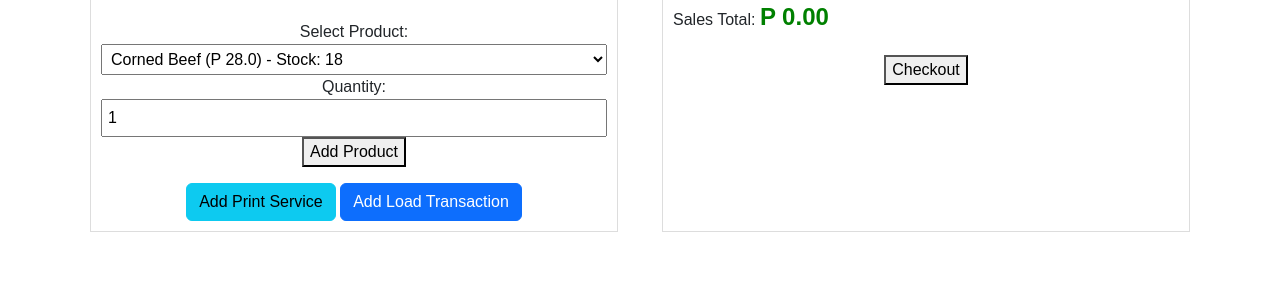
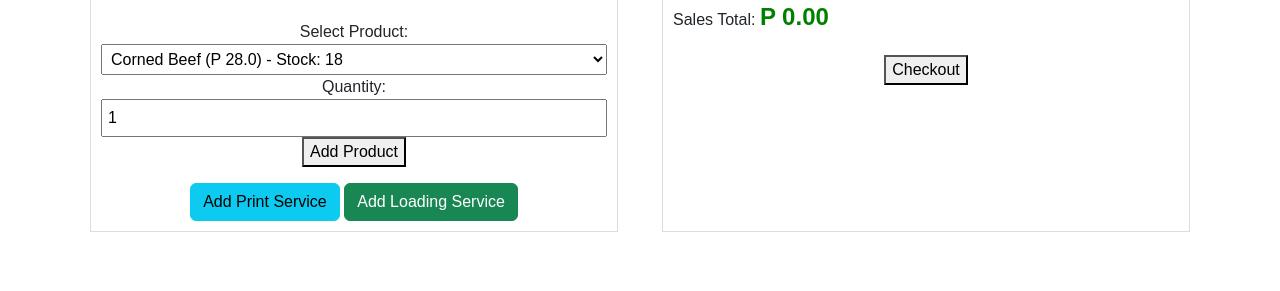
Before and after one commit to gabgab-v/IT_12-Checkpoint_3, a Flask app: page /cashier in a window 1280 px wide. Shown: the part 224-515 px from the top of the page. Run offline with Flask 3, Linux system fonts and the light colour scheme; some libraries are stand-ins or nearby versions.

Commit message:
ambot sa load nasad

```diff
--- a/app.py
+++ b/app.py
@@ -1038,8 +1038,27 @@ def chart_data():
 def cashier():
     print_services = PrintService.query.all()
     paper_types = PaperInventory.query.all()
-    products = Product.query.filter_by(deleted=False, is_voided=False).all()  # Fetch all valid products
-    return render_template('cashier.html', products=products, print_services=print_services, paper_types=paper_types)
+    products = Product.query.filter_by(deleted=False, is_voided=False).all()
+
+    # Fetch the load balance (assuming only one row exists in the LoadBalance table)
+    load_balance = LoadBalance.query.first()
+
+    # Ensure load_balance is not None to avoid errors
+    if not load_balance:
+        load_balance = {'normal_load': 0, 'gcash_balance': 0}
+    else:
+        load_balance = {
+            'normal_load': load_balance.normal_load,
+            'gcash_balance': load_balance.gcash_balance
+        }
+
+    return render_template(
+        'cashier.html',
+        products=products,
+        print_services=print_services,
+        paper_types=paper_types,
+        load_balance=load_balance
+    )
 
 @app.route('/checkout', methods=['POST'])
 @login_required
@@ -1119,10 +1138,10 @@ def checkout():
 @login_required
 def unified_checkout():
     try:
-        # Begin a single database transaction
         total_price = 0
-
-        # Handle Product Checkout
+        all_checks_pass = True  # Flag to ensure all checks pass before making any changes
+
+        # Step 1: Pre-checks for Product Checkout
         product_ids = request.form.getlist('product_ids[]')
         quantities = request.form.getlist('quantities[]')
         if product_ids and quantities:
@@ -1131,22 +1150,9 @@ def unified_checkout():
                 quantity = int(quantity)
                 if product.stock < quantity:
                     flash(f'Not enough stock for {product.name}', 'danger')
-                    return redirect(url_for('cashier'))  # Back to cashier on error
-
-                # Deduct stock
-                product.stock -= quantity
-                total_price += product.price * quantity
-
-                # Create product transaction
-                new_product_transaction = Transaction(
-                    user_id=current_user.id,
-                    product_id=product.id,
-                    quantity=quantity,
-                    total_price=product.price * quantity
-                )
-                db.session.add(new_product_transaction)
-
-        # Handle Print Service Checkout
+                    all_checks_pass = False
+
+        # Step 2: Pre-checks for Print Service Checkout
         service_ids = request.form.getlist('service_ids[]')
         pages = request.form.getlist('pages[]')
         paper_type_ids = request.form.getlist('paper_type_ids[]')
@@ -1154,60 +1160,158 @@ def unified_checkout():
 
         if service_ids and pages:
             for service_id, page_count, paper_type_id, back_to_back in zip(service_ids, pages, paper_type_ids, back_to_back_list):
-                service = PrintService.query.get(service_id)
                 page_count = int(page_count)
                 back_to_back = back_to_back == 'Yes'
-
                 if back_to_back:
                     page_count = max(1, page_count // 2)
 
-                # Paper inventory check and deduction (same logic as your existing code)
                 paper_inventory = PaperInventory.query.filter_by(id=paper_type_id).first()
                 if paper_inventory.individual_paper_count < page_count:
-                    # Handle rim conversion and stock validation
                     flash('Not enough paper in stock!', 'danger')
-                    return redirect(url_for('cashier'))  # Back to cashier on error
-
-                # Deduct paper stock and calculate cost
-                paper_inventory.individual_paper_count -= page_count
-                db.session.commit()
-
-                total_price += service.price_per_page * page_count * (0.9 if back_to_back else 1)
-
-                # Create print transaction
-                new_print_transaction = Transaction(
-                    user_id=current_user.id,
-                    print_service_id=service.id,
-                    pages=page_count,
-                    back_to_back=back_to_back,
-                    total_price=service.price_per_page * page_count
-                )
-                db.session.add(new_print_transaction)
-
-        # Handle Load Transaction
+                    all_checks_pass = False
+
+        # Step 3: Pre-checks for Load Transaction
         load_amounts = request.form.getlist('load_amounts[]')
         service_providers = request.form.getlist('service_providers[]')
         transaction_type_ids = request.form.getlist('transaction_type_ids[]')
+        load_balance = LoadBalance.query.first()
+
+        if load_balance is None:
+            load_balance = LoadBalance(normal_load=0.0, gcash_balance=0.0)
+            db.session.add(load_balance)
+            db.session.commit()
 
         if load_amounts and service_providers:
-            for amount_loaded, provider, transaction_type_id in zip(load_amounts, service_providers, transaction_type_ids):
-                amount_loaded = float(amount_loaded)
-                total_price += amount_loaded
-
-                # Create load transaction
+            for amount_loaded_str, provider in zip(load_amounts, service_providers):
+                try:
+                    amount_loaded = float(amount_loaded_str)
+                    if amount_loaded <= 0:
+                        raise ValueError("Amount must be greater than zero.")
+                except ValueError:
+                    flash("Invalid amount entered for load service.", "danger")
+                    all_checks_pass = False
+                    continue  # Skip the rest of the loop for this entry
+
+                # Logic to handle balance deduction based on service provider
+                if provider == "GCash":
+                    balance = load_balance.gcash_balance
+                else:
+                    balance = load_balance.normal_load
+
+                # Check if balance is sufficient
+                if balance < amount_loaded:
+                    flash(f"Insufficient {provider} balance", "danger")
+                    all_checks_pass = False
+                    continue  # Skip this entry
+
+                # Determine total price based on the amount loaded
+                if amount_loaded >= 1000:
+                    total_price_for_load = amount_loaded + (amount_loaded * 0.02)  # 2% increase
+                else:
+                    total_price_for_load = amount_loaded + 5  # ₱5 fixed increase
+
+                # Deduct only the original loaded amount from the balance
+                if provider == "GCash":
+                    load_balance.gcash_balance -= amount_loaded
+                else:
+                    load_balance.normal_load -= amount_loaded
+
+                total_price += total_price_for_load
+
+                # Create and save the load transaction
                 new_load_transaction = Transaction(
                     user_id=current_user.id,
                     load_amount=amount_loaded,
                     service_provider=provider,
-                    transaction_type_id=transaction_type_id
+                    transaction_type_id=transaction_type_ids,
+                    total_price=total_price_for_load
                 )
                 db.session.add(new_load_transaction)
 
-        # Commit the entire transaction
-        db.session.commit()
-
-        flash(f'Checkout successful! Total price: P{total_price}', 'success')
-        return redirect(url_for('cashier'))
+        # Step 4: If all checks pass, proceed with the actual transaction
+        if all_checks_pass:
+            # Handle Product Checkout
+            if product_ids and quantities:
+                for product_id, quantity in zip(product_ids, quantities):
+                    product = Product.query.get(product_id)
+                    quantity = int(quantity)
+
+                    # Deduct stock and calculate total
+                    product.stock -= quantity
+                    total_price += product.price * quantity
+
+                    # Create product transaction
+                    new_product_transaction = Transaction(
+                        user_id=current_user.id,
+                        product_id=product.id,
+                        quantity=quantity,
+                        total_price=product.price * quantity
+                    )
+                    db.session.add(new_product_transaction)
+
+            # Handle Print Service Checkout
+            if service_ids and pages:
+                for service_id, page_count, paper_type_id, back_to_back in zip(service_ids, pages, paper_type_ids, back_to_back_list):
+                    service = PrintService.query.get(service_id)
+                    page_count = int(page_count)
+                    back_to_back = back_to_back == 'Yes'
+
+                    if back_to_back:
+                        page_count = max(1, page_count // 2)
+
+                    # Deduct paper stock and calculate cost
+                    paper_inventory = PaperInventory.query.filter_by(id=paper_type_id).first()
+                    paper_inventory.individual_paper_count -= page_count
+                    total_price += service.price_per_page * page_count * (0.9 if back_to_back else 1)
+
+                    # Create print transaction
+                    new_print_transaction = Transaction(
+                        user_id=current_user.id,
+                        print_service_id=service.id,
+                        pages=page_count,
+                        back_to_back=back_to_back,
+                        total_price=service.price_per_page * page_count
+                    )
+                    db.session.add(new_print_transaction)
+
+            # Handle Load Transaction
+            if load_amounts and service_providers:
+                for amount_loaded_str, provider, transaction_type_id in zip(load_amounts, service_providers, transaction_type_ids):
+                    amount_loaded = float(amount_loaded_str)
+
+                    # Deduct balance
+                    if provider == "GCash":
+                        load_balance.gcash_balance -= amount_loaded
+                    else:
+                        load_balance.normal_load -= amount_loaded
+
+                    # Calculate additional fees
+                    if amount_loaded >= 1000:
+                        additional_fee = amount_loaded * 0.02  # 2% increase for amounts >= ₱1000
+                    else:
+                        additional_fee = 5  # ₱5 fixed increase for amounts < ₱1000
+
+                    total_price_for_load = amount_loaded + additional_fee
+                    total_price += total_price_for_load
+
+                    # Create load transaction
+                    new_load_transaction = Transaction(
+                        user_id=current_user.id,
+                        load_amount=amount_loaded,
+                        service_provider=provider,
+                        transaction_type_id=transaction_type_id,
+                        total_price=total_price_for_load
+                    )
+                    db.session.add(new_load_transaction)
+
+            # Commit everything at once
+            db.session.commit()
+            flash(f'Checkout successful! Total price: P{total_price}', 'success')
+            return redirect(url_for('cashier'))
+
+        else:
+            flash('One or more items could not be processed. Please check the stock or balances.', 'danger')
+            return redirect(url_for('cashier'))
 
     except Exception as e:
         db.session.rollback()
--- a/templates/cashier.html
+++ b/templates/cashier.html
@@ -101,9 +101,9 @@
                 Add Print Service
             </button>
 
-            <!-- New Button to Add Load Transaction -->
-            <button type="button" class="btn btn-primary mt-3" data-bs-toggle="modal" data-bs-target="#addLoadModal">
-                Add Load Transaction
+            <!-- Add Loading Service Button -->
+            <button type="button" class="btn btn-success mt-3" data-bs-toggle="modal" data-bs-target="#addLoadingServiceModal">
+                Add Loading Service
             </button>
         </div>
     </div>
@@ -157,38 +157,61 @@
     </div>
 
 
-    <!-- Load Transaction Modal -->
-    <div class="modal fade" id="addLoadModal" tabindex="-1" aria-labelledby="addLoadModalLabel" aria-hidden="true">
+    <!-- Add Loading Service Modal -->
+    <div class="modal fade" id="addLoadingServiceModal" tabindex="-1" aria-labelledby="addLoadingServiceModalLabel" aria-hidden="true">
         <div class="modal-dialog">
             <div class="modal-content">
-                <form id="loadTransactionForm" method="POST" action="{{ url_for('add_loading_service') }}">
+                <form id="loadingServiceForm" method="POST" action="{{ url_for('add_loading_service') }}">
                     <div class="modal-header">
-                        <h5 class="modal-title" id="addLoadModalLabel">Add Load Transaction</h5>
+                        <h5 class="modal-title" id="addLoadingServiceModalLabel">Add Loading Service</h5>
                         <button type="button" class="btn-close" data-bs-dismiss="modal" aria-label="Close"></button>
                     </div>
                     <div class="modal-body">
-                        <!-- Input fields inside modal -->
-                        <label for="amount_loaded">Amount to Load:</label>
-                        <input type="number" id="amount_loaded" name="amount_loaded" class="form-control" required>
+                        <!-- Include hidden fields for balance -->
+                        <input type="hidden" id="normal_balance" value="{{ load_balance.normal_load }}">
+                        <input type="hidden" id="gcash_balance" value="{{ load_balance.gcash_balance }}">
 
-                        <label for="service_provider" class="mt-3">Service Provider:</label>
-                        <input type="text" id="service_provider" name="service_provider" class="form-control" required>
+                        <!-- Display balance based on selected service provider -->
+                        <div id="balance_display" class="text-center mb-3"></div>
 
-                        <label for="transaction_type_id" class="mt-3">Transaction Type:</label>
-                        <select id="transaction_type_id" name="transaction_type_id" class="form-control" required>
-                            {% for transaction_type in transaction_types %}
-                            <option value="{{ transaction_type.id }}">{{ transaction_type.name }}</option>
+                        <!-- Amount loaded input -->
+                        <div class="form-group">
+                            <label for="amount_loaded">Amount Loaded</label>
+                            <input type="number" class="form-control" id="amount_loaded" name="amount_loaded" step="0.01" placeholder="e.g. 100.00" required>
+                        </div>
+
+                        <!-- Service provider selection (this will affect the load balance) -->
+                        <div class="form-group">
+                            <label for="service_provider">Service Provider</label>
+                            <select class="form-control" id="service_provider" name="service_provider" onchange="updateBalance()" required>
+                                <option value="Globe">Globe</option>
+                                <option value="Smart">Smart</option>
+                                <option value="GCash">GCash</option>
+                                <option value="PayMaya">PayMaya</option>
+                            </select>
+                        </div>
+
+                        <!-- Add Restock ID to loading transaction form -->
+                        <div class="form-group">
+                            <label for="restock_id">Restock ID (optional)</label>
+                            <select class="form-control" id="restock_id" name="restock_id">
+                                {% for restock in restock_events %}
+                                <option value="{{ restock.id }}">
+                                    {{ restock.id }} - {{ restock.restock_location }} ({{ restock.restock_date }})
+                                </option>
                                 {% endfor %}
                             </select>
                         </div>
+                    </div>
                     <div class="modal-footer">
                         <button type="button" class="btn btn-secondary" data-bs-dismiss="modal">Close</button>
-                        <button type="submit" class="btn btn-primary">Add Load Transaction</button>
+                        <button type="submit" class="btn btn-primary">Add Loading Service</button>
                     </div>
                 </form>
             </div>
         </div>
     </div>
+
 
 
     <div class="total-panel">
@@ -210,6 +233,26 @@
 <script>
 let totalAmount = 0;
 let unitsCount = 0;
+
+// JavaScript to dynamically show the balance for Normal Load or GCash
+function updateBalance() {
+    const serviceProvider = document.getElementById('service_provider').value;
+    const normalBalance = parseFloat(document.getElementById('normal_balance').value);
+    const gcashBalance = parseFloat(document.getElementById('gcash_balance').value);
+
+    const balanceDisplay = document.getElementById('balance_display');
+    if (serviceProvider === 'GCash') {
+        balanceDisplay.innerHTML = `Current GCash Balance: PHP ${gcashBalance.toFixed(2)}`;
+    } else {
+        balanceDisplay.innerHTML = `Current Normal Load Balance: PHP ${normalBalance.toFixed(2)}`;
+    }
+}
+
+// Set the balance when the page loads
+window.onload = function() {
+    updateBalance();
+};
+
 
 // Add product to the cart
 document.getElementById('productForm').addEventListener('submit', function(event) {
@@ -262,6 +305,7 @@
     checkoutForm.appendChild(quantityInput);
 });
 
+// Add print service to the cart
 document.getElementById('printServiceForm').addEventListener('submit', function(event) {
     event.preventDefault();
 
@@ -326,21 +370,20 @@
     printServiceModal.hide();
 });
 
-
-
 // Add load transaction to the cart
-    document.getElementById('loadTransactionForm').addEventListener('submit', function(event) {
+document.getElementById('loadingServiceForm').addEventListener('submit', function(event) {
     event.preventDefault();
 
+    // Get loading transaction details
     const amountLoaded = parseFloat(document.getElementById('amount_loaded').value);
     const serviceProvider = document.getElementById('service_provider').value;
-        const transactionTypeId = document.getElementById('transaction_type_id').value;
+    const restockId = document.getElementById('restock_id').value;
 
-        // Add load transaction details to the product list table
+    // Add loading transaction details to the product list table
     const productTable = document.getElementById('productTableBody');
     const newRow = productTable.insertRow();
     newRow.innerHTML = `
-            <td>Load - ${serviceProvider}</td>
+        <td>Load Service - ${serviceProvider}</td>
         <td>P ${amountLoaded.toFixed(2)}</td>
         <td>1</td>
         <td>P ${amountLoaded.toFixed(2)}</td>
@@ -353,7 +396,7 @@
     document.getElementById('totalAmount').textContent = `P ${totalAmount.toFixed(2)}`;
     document.getElementById('unitsCount').textContent = unitsCount;
 
-        // Add load transaction details to hidden checkout form
+    // Add loading transaction details to hidden checkout form
     const checkoutForm = document.getElementById('checkoutForm');
 
     const loadAmountInput = document.createElement('input');
@@ -368,14 +411,14 @@
     serviceProviderInput.value = serviceProvider;
     checkoutForm.appendChild(serviceProviderInput);
 
-        const transactionTypeInput = document.createElement('input');
-        transactionTypeInput.type = 'hidden';
-        transactionTypeInput.name = 'transaction_type_ids[]';
-        transactionTypeInput.value = transactionTypeId;
-        checkoutForm.appendChild(transactionTypeInput);
+    const restockIdInput = document.createElement('input');
+    restockIdInput.type = 'hidden';
+    restockIdInput.name = 'restock_ids[]';
+    restockIdInput.value = restockId;
+    checkoutForm.appendChild(restockIdInput);
 
-        // Close the modal after submission
-        const loadModal = bootstrap.Modal.getInstance(document.getElementById('addLoadModal'));
+    // Close the modal
+    const loadModal = bootstrap.Modal.getInstance(document.getElementById('addLoadingServiceModal'));
     loadModal.hide();
 });
 </script>
```
Also changed, not shown: instance/site.db. Lines whose indentation alone changed are shown as unchanged.
